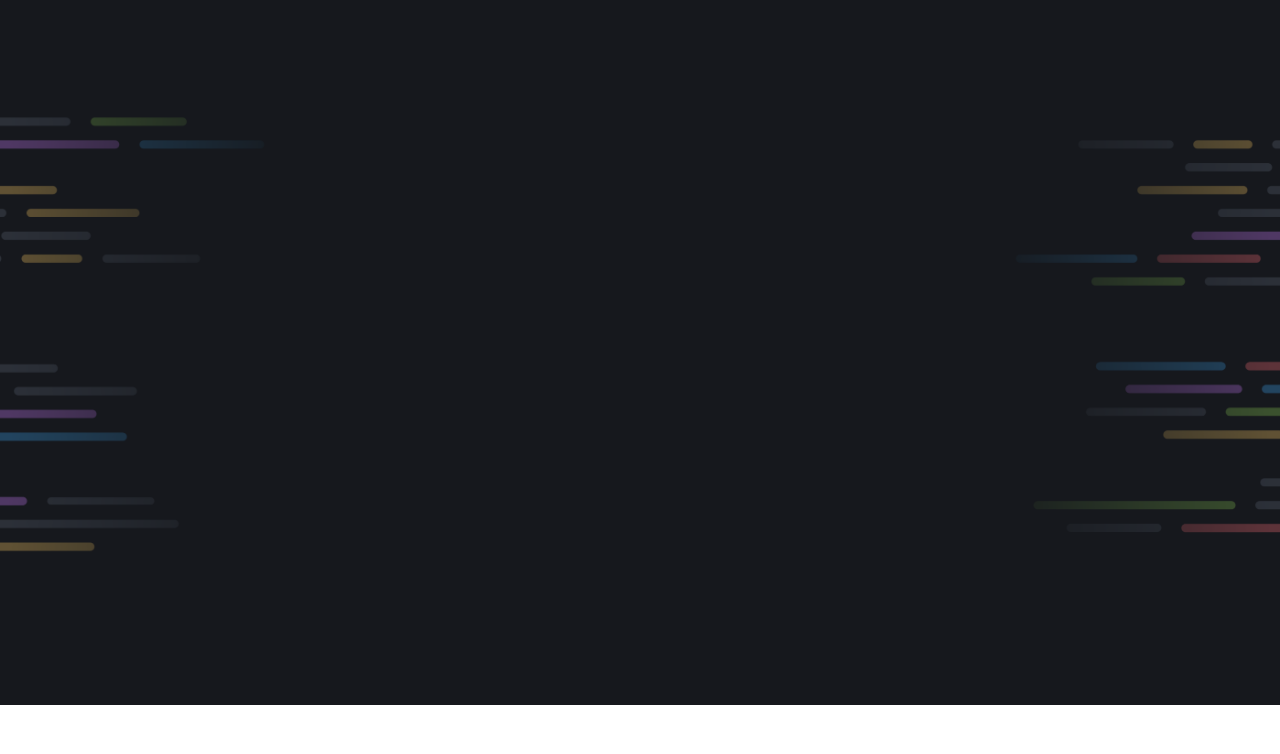
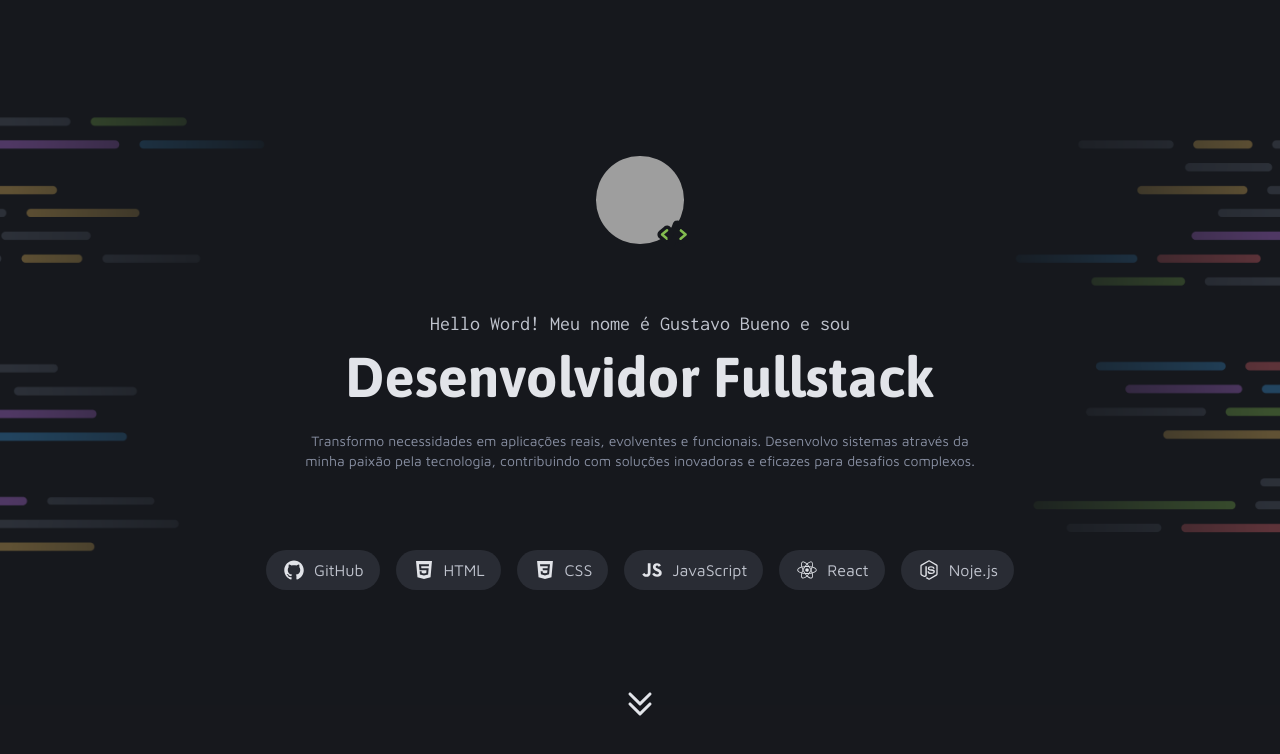
Before and after one commit to GustavoBueno02/Portifolio_Dev_Projeto, a plain HTML site: page index.html in a window 1280 px wide. Drawn offline with Linux system fonts and the light colour scheme; grey boxes are pictures that could not be loaded.

Commit message:
Finalizando #Intro, html e main.css 2

```diff
--- a/index.html
+++ b/index.html
@@ -18,8 +18,46 @@
 <body>
   <main class="container">
     <div id="intro">
+      <div id="inner-intro-container">
+        <div id="avatar">
+          <img id="icon" src="assets/icons/simb-avatar.svg" alt="">
+          <div id="circle">
+            <img src="assets/image/avatar.png.png" alt="">
+          </div>
+        </div>
+        <h2>Hello Word! Meu nome é <span class="red-color">Gustavo Bueno</span> e sou</h2>
+        <h1>Desenvolvidor Fullstack</h1>
+        <p>Transformo necessidades em aplicações reais, evolventes e funcionais. Desenvolvo sistemas através da minha paixão pela tecnologia, contribuindo com soluções inovadoras e eficazes para desafios complexos.</p>
+      </div>
+
+      <div id="tags">
+        <span class="tag">
+          <img src="assets/icons/GitHub.svg" alt="">GitHub
+        </span>
+
+        <span class="tag">
+          <img src="assets/icons/HTML.svg" alt="">HTML
+        </span>
+
+        <span class="tag">
+          <img src="assets/icons/CSS.svg" alt="">CSS
+        </span>
+
+        <span class="tag">
+          <img src="assets/icons/JavaScript.svg" alt="">JavaScript
+        </span>
+
+        <span class="tag">
+          <img src="assets/icons/React.svg" alt="">React
+        </span>
+
+        <span class="tag">
+          <img src="assets/icons/Node.js.svg" alt="">Noje.js
+        </span>
+      </div>
 
     </div>
+    <img class="down" src="assets/icons/down.svg" alt="">
   </main>
 </body>
 
--- a/style/global.css
+++ b/style/global.css
@@ -34,3 +34,49 @@
   --text-md-stroke: 500 16px/140% var(--font-family-text);
   --text-sm: 400 14px/140% var(--font-family-text);
 }
+
+.container {
+  max-width: 1366px;
+  margin-inline: auto;
+  padding: 24px;
+}
+
+body {
+  -webkit-font-smoothing: antialiased;
+  -moz-osx-font-smoothing: grayscale;
+  text-rendering: optimizeLegibility;
+
+  background-color: var(--color-bg);
+  text-align: center;
+}
+
+h1 {
+  font: var(--text-title-lg);
+  color: var(--color-gray-600);
+}
+
+h2 {
+  font: var(--text-subtitle);
+  color: var(--color-gray-500);
+  padding-bottom: 8px;
+}
+
+h3 {
+  font: var(--text-title-md);
+  color: var(--color-gray-600);
+}
+
+h4 {
+  font: var(--text-title-sm);
+  color: var(--color-gray-600);
+}
+
+p {
+  font: var(--text-sm);
+}
+
+a {
+  text-decoration: none;
+  color: var(--color-gray-500);
+  font: var(--text-md-stroke);
+}
```
Also changed, not shown: assets/icons/simb-avatar.svg (added), assets/image/User.jpg (deleted), 1 other file.
